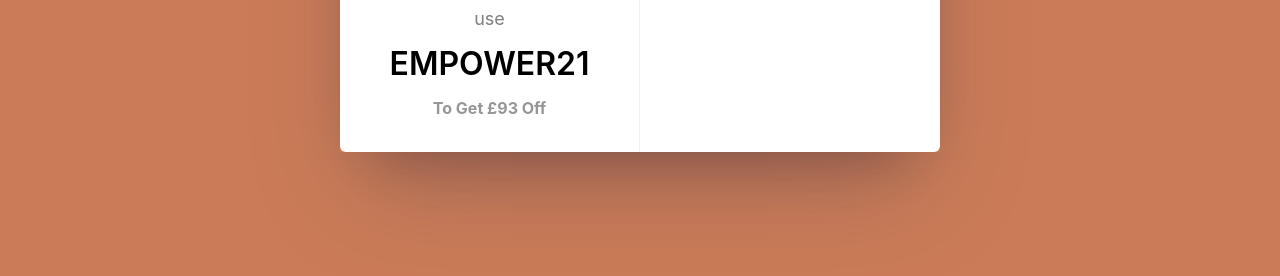
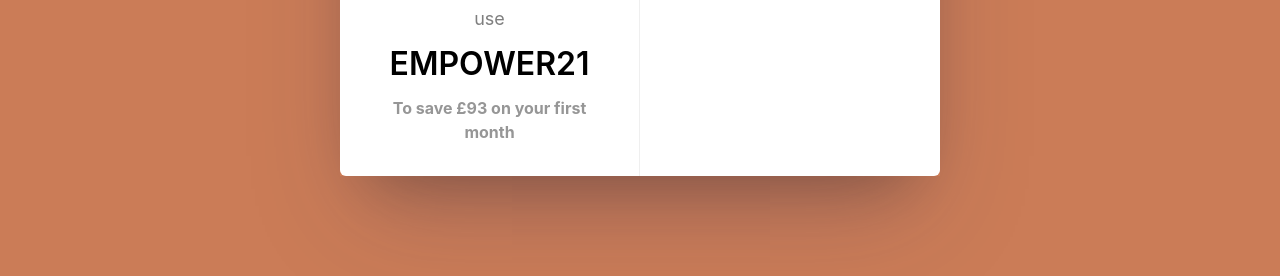
Before and after one commit to Bilal-tamerhoulet/networking-group, a website: page client/index.html in a window 1280 px wide. Shown: the part 2325-2601 px from the top of the page. Drawn offline with nearby package versions, Linux system fonts and the light colour scheme; no server answers; a script that the page names is missing.

Commit message:
Update index.html

```diff
--- a/client/index.html
+++ b/client/index.html
@@ -62,7 +62,7 @@
             />
             <div class="name">use</div>
             <div class="price">EMPOWER21</div>
-            <div class="duration" style="font-size: 16px;"><b>To Get £93 Off</b></div>
+            <div class="duration" style="font-size: 16px;"><b>To save £93 on your first month</b></div>
           </section>
           <section>
             <img
```
